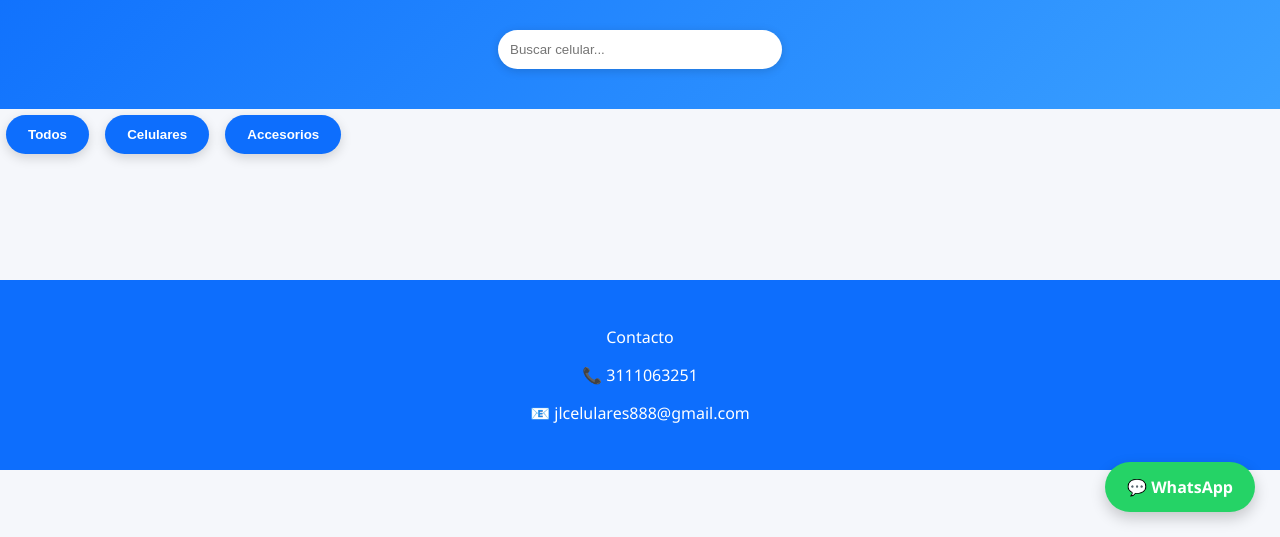
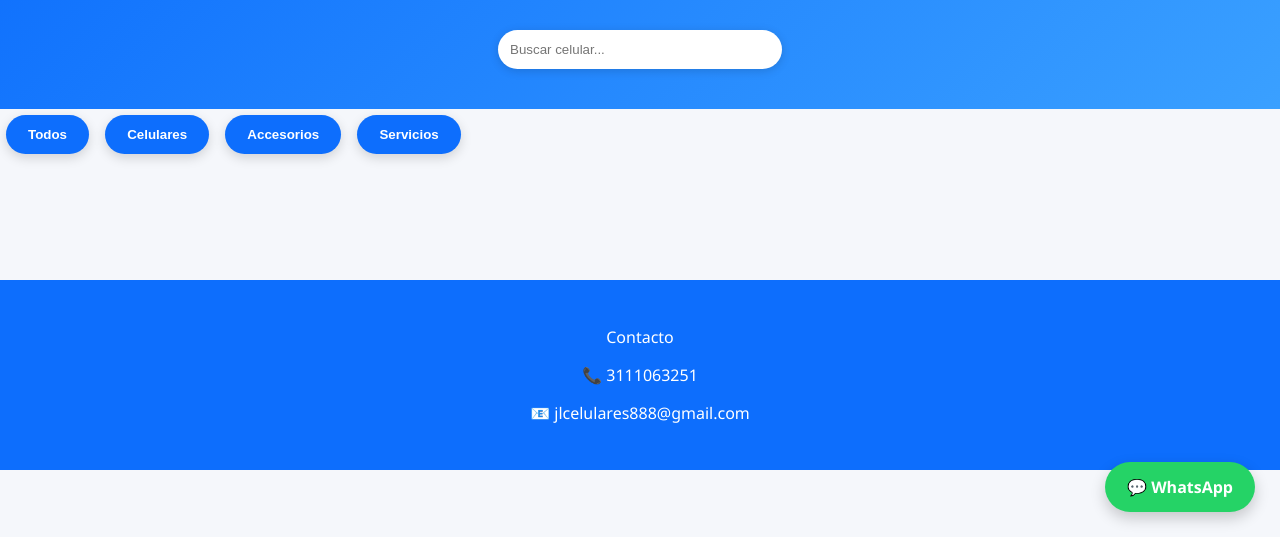
Before and after one commit to banueloslaraj-rgb/jlcelulares, a plain HTML site: page index.html in a window 1280 px wide. Shown: the part 263-800 px from the top of the page. Drawn offline with Linux system fonts and the light colour scheme.

Commit message:
Add files via upload

```diff
--- a/index.html
+++ b/index.html
@@ -24,6 +24,7 @@
 <button onclick="filtrar('todos')">Todos</button>
 <button onclick="filtrar('celular')">Celulares</button>
 <button onclick="filtrar('accesorio')">Accesorios</button>
+<button onclick="filtrar('servicio')">Servicios</button>
 
 </nav>
 
--- a/productos.json
+++ b/productos.json
@@ -33,7 +33,7 @@
 "nombre":"eSIM Telcel",
 "descripcion":"Adquiere tu numero digital",
 "precio":"250",
-"tipo":"accesorio",
+"tipo":"servicio",
 "imagen":"https://scontent.ftpq1-1.fna.fbcdn.net/v/t39.30808-6/650846985_122172287870831331_7099814034209431857_n.jpg?stp=dst-jpg_p526x296_tt6&_nc_cat=103&ccb=1-7&_nc_sid=7b2446&_nc_ohc=UGAIB1SCr-EQ7kNvwFO5lwl&_nc_oc=Admx0ysK25_FzLFuLfTbZuLHLo7-veiovVuS0kWFFH9BG8HmpTmYt65UlwIlmFcLGbZJtfCY4pPny5fioHfA74dS&_nc_zt=23&_nc_ht=scontent.ftpq1-1.fna&_nc_gid=-FLkIZJ9GKxbrAm9_UFDuw&_nc_ss=8&oh=00_AfzwmsuZ0NEPKOigWWFcZXFFIc3r2oXcchvONuOBTjJ0tg&oe=69B76EBA",
 "video":"https://youtube.com",
 "compra":"https://link.mercadopago.com"
```
